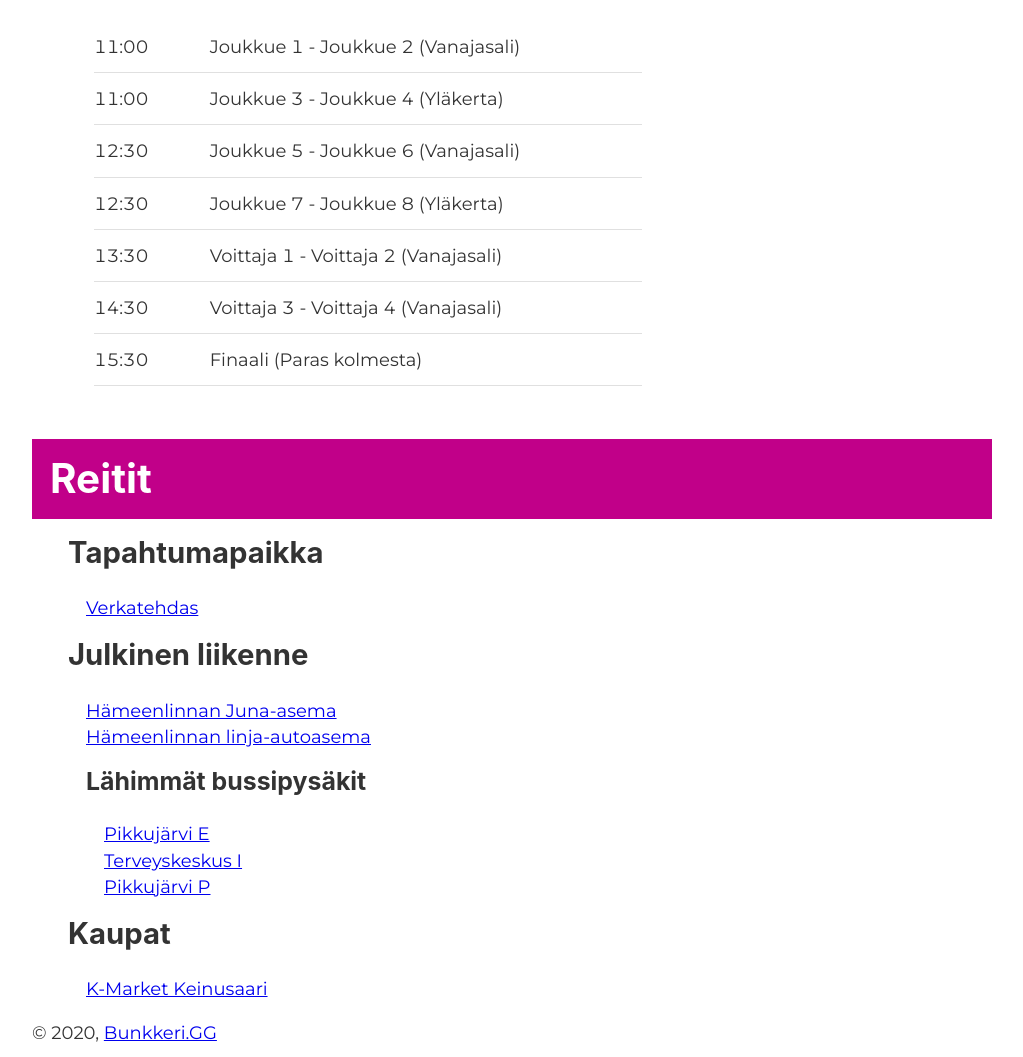
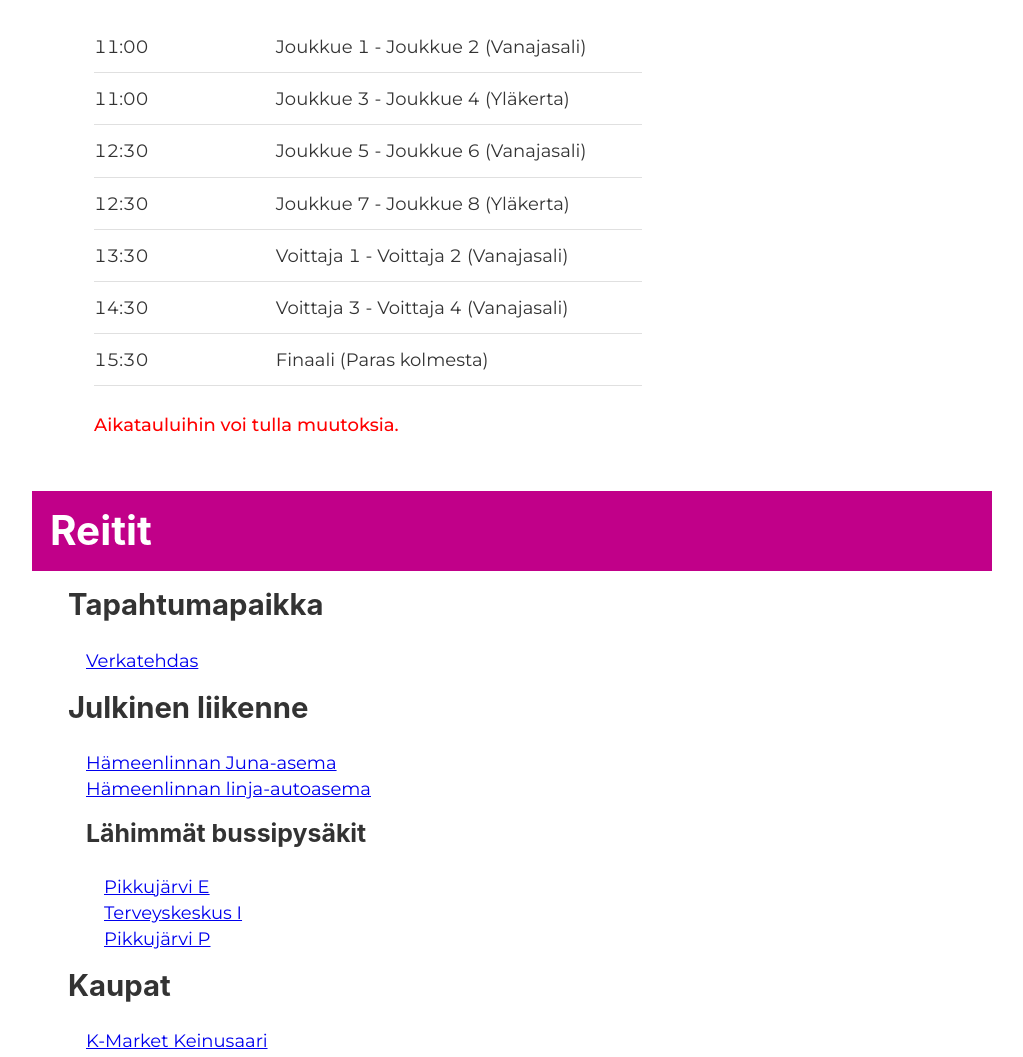
Before and after one commit to bunkkeri-gg/hampton-games, a Gatsby site: page / in a window 1280 px wide. Shown: the part 1723-2780 px from the top of the page, without its empty margins (128-1151 px from the left). Built offline with nearby package versions, Linux system fonts and the light colour scheme; Gatsby itself is replaced by a stand-in of ours.

Commit message:
Timetable styling

```diff
--- a/src/components/timetable.js
+++ b/src/components/timetable.js
@@ -11,19 +11,19 @@ const TimeTable = () => (
           <h2>Super Smash Bros. Ultimate</h2>
           <table>
             <tr>
-              <td>11:00</td>
+              <td style={{ width: "30%" }}>11:00</td>
               <td>Aalto A</td>
             </tr>
             <tr>
-              <td>12:30</td>
+              <td style={{ width: "30%" }}>12:30</td>
               <td>Aalto B</td>
             </tr>
             <tr>
-              <td>14:30</td>
+              <td style={{ width: "30%" }}>14:30</td>
               <td>Top 8</td>
             </tr>
             <tr>
-              <td>18:00</td>
+              <td style={{ width: "30%" }}>18:00</td>
               <td>Finaalit</td>
             </tr>
           </table>
@@ -32,35 +32,38 @@ const TimeTable = () => (
           <h2>Counter-Strike: Global Offensive</h2>
           <table>
             <tr>
-              <td>11:00</td>
+              <td style={{ width: "30%" }}>11:00</td>
               <td>Joukkue 1 - Joukkue 2 (Vanajasali)</td>
             </tr>
             <tr>
-              <td>11:00</td>
+              <td style={{ width: "30%" }}>11:00</td>
               <td>Joukkue 3 - Joukkue 4 (Yläkerta)</td>
             </tr>
             <tr>
-              <td>12:30</td>
+              <td style={{ width: "30%" }}>12:30</td>
               <td>Joukkue 5 - Joukkue 6 (Vanajasali)</td>
             </tr>
             <tr>
-              <td>12:30</td>
+              <td style={{ width: "30%" }}>12:30</td>
               <td>Joukkue 7 - Joukkue 8 (Yläkerta)</td>
             </tr>
             <tr>
-              <td>13:30</td>
+              <td style={{ width: "30%" }}>13:30</td>
               <td>Voittaja 1 - Voittaja 2 (Vanajasali)</td>
             </tr>
             <tr>
-              <td>14:30</td>
+              <td style={{ width: "30%" }}>14:30</td>
               <td>Voittaja 3 - Voittaja 4 (Vanajasali)</td>
             </tr>
             <tr>
-              <td>15:30</td>
+              <td style={{ width: "30%" }}>15:30</td>
               <td>Finaali (Paras kolmesta)</td>
             </tr>
           </table>
         </div>
+        <p style={{ color: "red", fontWeight: "500" }}>
+          Aikatauluihin voi tulla muutoksia.
+        </p>
       </div>
     </div>
   </div>
```
